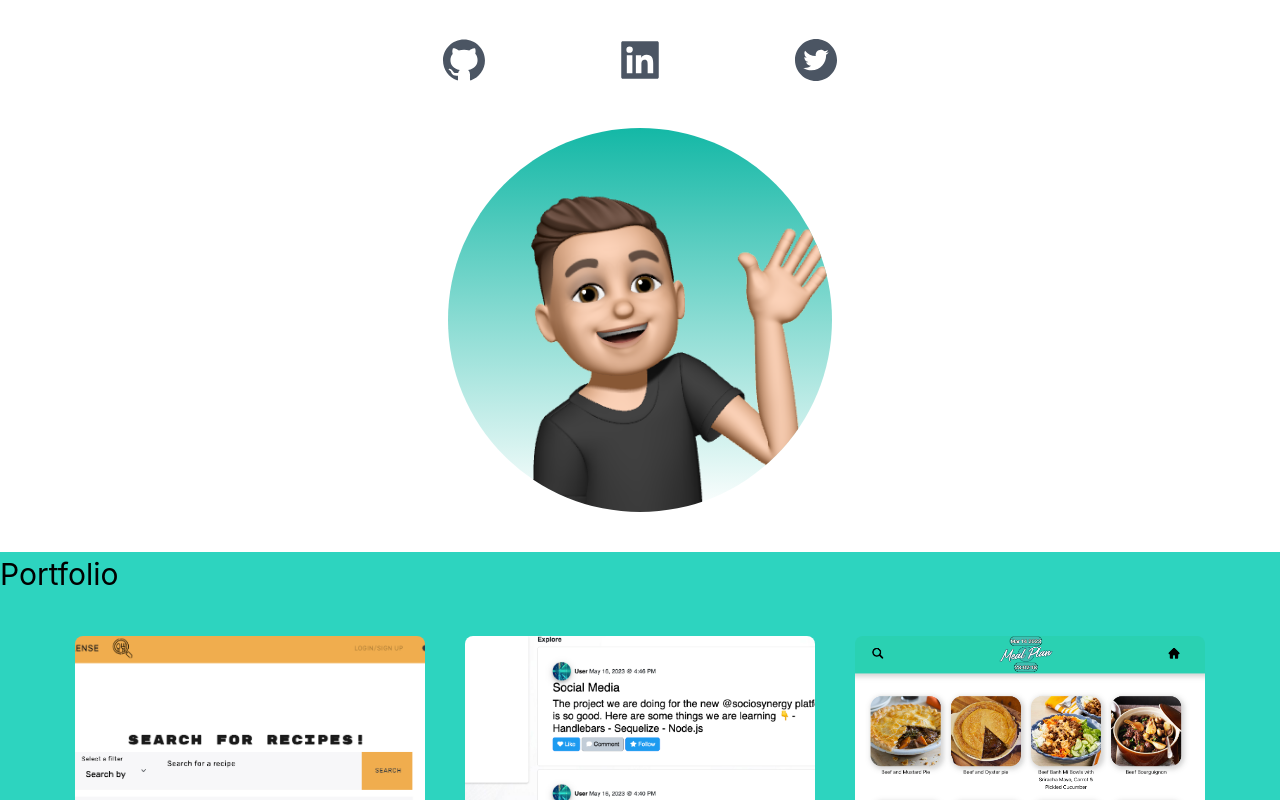
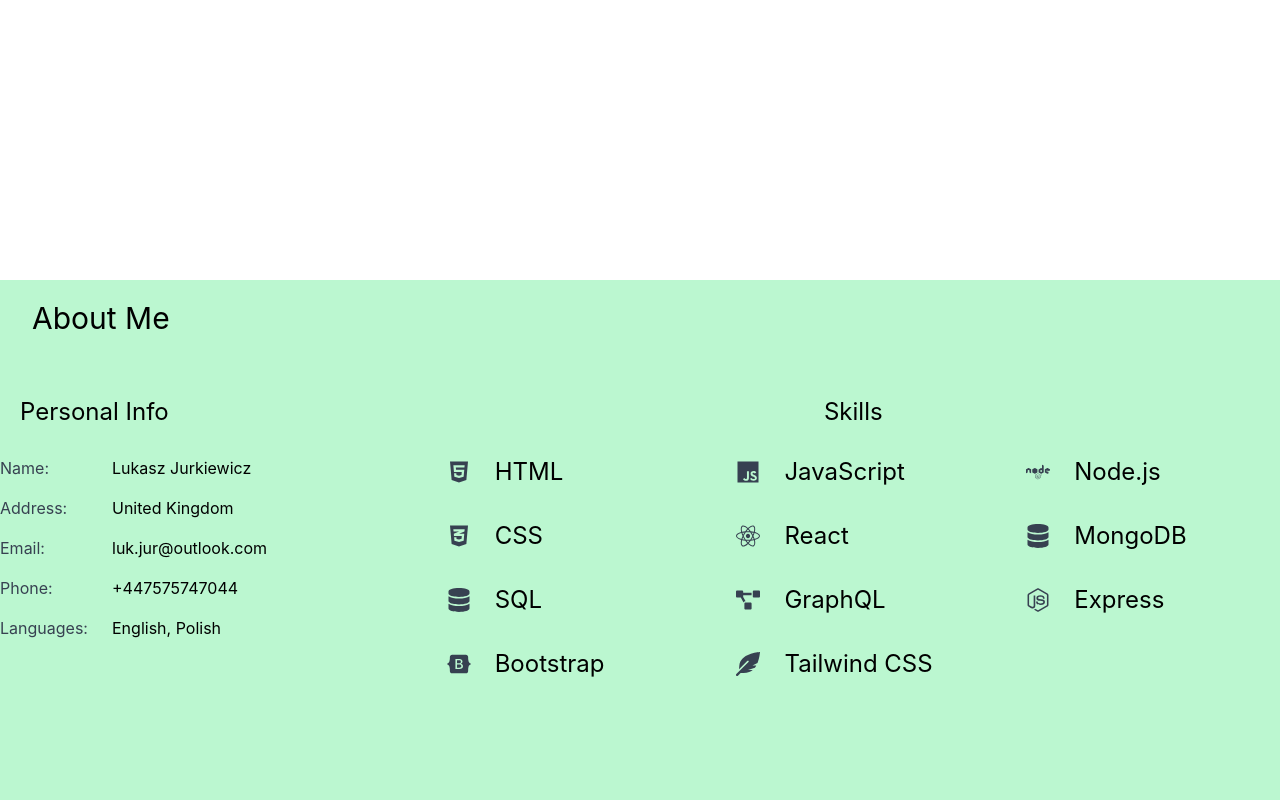
Before and after one commit to Abstynent/Abstynent, a React (Create React App) app: page / in a window 1280 px wide. Shown: the part 520-1320 px from the top of the page. Built offline with nearby package versions, Linux system fonts and the light colour scheme.

Commit message:
contact component created

```diff
--- a/src/App.js
+++ b/src/App.js
@@ -1,6 +1,7 @@
 import "./App.css";
 import NavbarComponent from "./components/Navbar";
-import AboutMeComponent from "./components/AboutMe";
+import HomeComponent from "./components/Home";
+import ContactComponent from "./components/ContactComponent";
 import ProjectsComponent from "./components/Projects";
 
 function App() {
@@ -8,8 +9,9 @@
     <main className="">
       <section className="min-h-screen bg-white px-10 md:px-20 lg:px-40">
         <NavbarComponent />
-        <AboutMeComponent />
+        <HomeComponent />
       </section>
+      <ContactComponent />
       <ProjectsComponent />
     </main>
   );
--- /dev/null
+++ b/src/components/ContactComponent/index.js
@@ -0,0 +1,77 @@
+import React from "react";
+import {
+  FaHtml5,
+  FaJs,
+  FaNode,
+  FaCss3Alt,
+  FaReact,
+  FaDatabase,
+  FaProjectDiagram,
+  FaNodeJs,
+  FaBootstrap,
+  FaFeatherAlt,
+} from "react-icons/fa";
+
+const skillsData = [
+  { name: "HTML", icon: FaHtml5 },
+  { name: "JavaScript", icon: FaJs },
+  { name: "Node.js", icon: FaNode },
+  { name: "CSS", icon: FaCss3Alt },
+  { name: "React", icon: FaReact },
+  { name: "MongoDB", icon: FaDatabase },
+  { name: "SQL", icon: FaDatabase },
+  { name: "GraphQL", icon: FaProjectDiagram },
+  { name: "Express", icon: FaNodeJs },
+  { name: "Bootstrap", icon: FaBootstrap },
+  { name: "Tailwind CSS", icon: FaFeatherAlt },
+];
+
+const ContactComponent = () => {
+  return (
+    <section className="bg-green-200 min-h-screen">
+      <h3 className="text-3xl py-2 px-5 lg:px-8 lg:pt-5">About Me</h3>
+      <div className="container mx-auto mt-8 md:flex md:flex-wrap">
+        <div className="w-full md:w-1/3 pr-4">
+          <h4 className="text-2xl py-5 px-5">Personal Info</h4>
+          <ul className="leading-10">
+            <li className="flex">
+              <span className="w-28 text-gray-700">Name:</span>
+              <span>Lukasz Jurkiewicz</span>
+            </li>
+            <li className="flex">
+              <span className="w-28 text-gray-700">Address:</span>
+              <span>United Kingdom</span>
+            </li>
+            <li className="flex">
+              <span className="w-28 text-gray-700">Email:</span>
+              <span>luk.jur@outlook.com</span>
+            </li>
+            <li className="flex">
+              <span className="w-28 text-gray-700">Phone:</span>
+              <span>+447575747044</span>
+            </li>
+            <li className="flex">
+              <span className="w-28 text-gray-700">Languages:</span>
+              <span>English, Polish</span>
+            </li>
+          </ul>
+        </div>
+        <div className="w-full md:w-2/3 mt-4 md:mt-0">
+          <h4 className="text-center text-2xl py-5 px-5">Skills</h4>
+          <ul className="grid md:grid-cols-2 lg:grid-cols-3 gap-4 mb-10">
+            {skillsData.map((skill) => (
+              <li key={skill.name} className="text-2xl flex items-center gap-4 py-2 px-5">
+                {React.createElement(skill.icon, {
+                  className: "mr-2 text-gray-700",
+                })}
+                {skill.name}
+              </li>
+            ))}
+          </ul>
+        </div>
+      </div>
+    </section>
+  );
+};
+
+export default ContactComponent;
```
